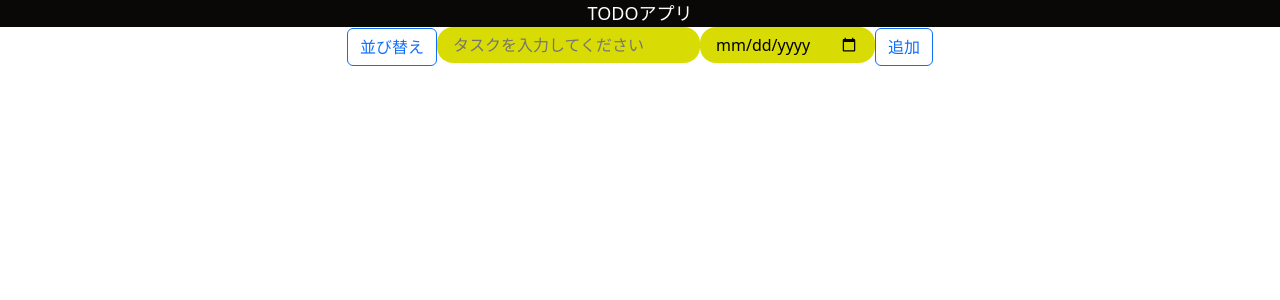
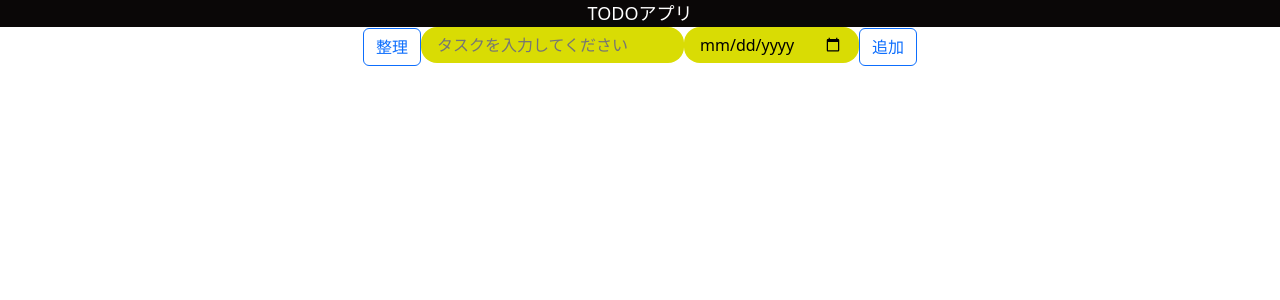
Before and after one commit to hashimo000/to-do-app, a React (Create React App) app: page / in a window 1280 px wide. Shown: the top 300 px of the page. Built offline with nearby package versions, Linux system fonts and the light colour scheme.

Commit message:
ボタンの名前変更

```diff
--- a/src/App.jsx
+++ b/src/App.jsx
@@ -47,7 +47,7 @@ export const App=()=> {
     <div className="App">
       <header>TODOアプリ</header>
 
-      <Button variant="outline-primary" onClick={sortTodos}>並び替え</Button>
+      <Button variant="outline-primary" onClick={sortTodos}>整理</Button>
       <input
         type="text"
         placeholder="タスクを入力してください"
```
